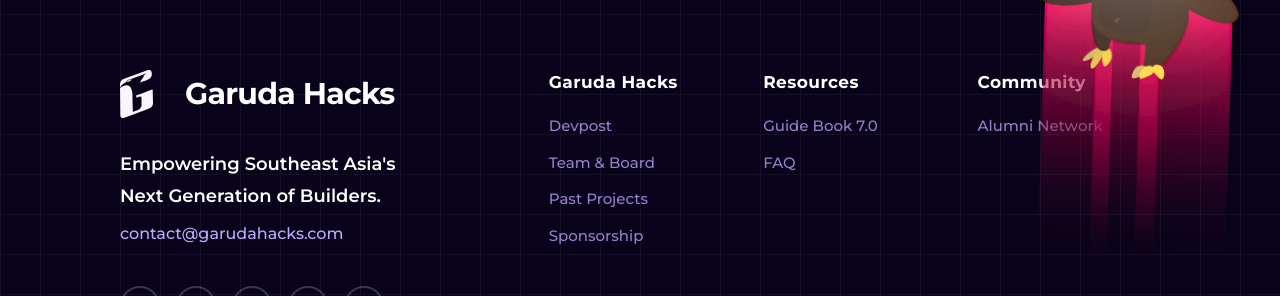
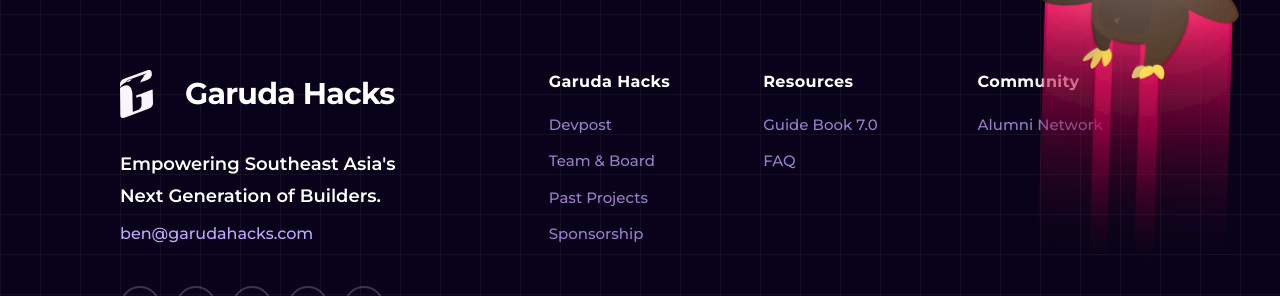
Before and after one commit to GarudaHacks/gh-7.0-site, a Next.js app: page / in a window 1280 px wide. Shown: the part 8820-9116 px from the top of the page. Built offline with nearby package versions, Linux system fonts and the light colour scheme.

Commit message:
[add] link footer

```diff
--- a/src/app/layout.tsx
+++ b/src/app/layout.tsx
@@ -3,6 +3,7 @@
 import { Montserrat, Geist } from "next/font/google";
 import "./globals.css";
 import { cn } from "@/lib/utils";
+import faviconImg from "./icon.svg";
 
 const geist = Geist({ subsets: ["latin"], variable: "--font-sans" });
 
@@ -14,6 +15,9 @@
 export const metadata: Metadata = {
   title: "Garudahacks 7.0",
   description: "Comingsoon",
+  icons: {
+    icon: faviconImg,
+  },
 };
 
 export default function RootLayout({
--- a/src/sections/Footer.tsx
+++ b/src/sections/Footer.tsx
@@ -73,9 +73,9 @@
               <p className="font-semibold text-lg text-white">
                 Next Generation of Builders.
               </p>
-              <p className="text-[#C4A9FF] mt-2 font-medium">
-                contact@garudahacks.com
-              </p>
+              <a href="https://mail.google.com/mail/?view=cm&fs=1&to=ben@garudahacks.com" className="text-[#C4A9FF] mt-2 font-medium hover:text-[#C4A9FF]/80 transition-colors">
+                ben@garudahacks.com
+              </a>
             </div>
 
             <div className="flex items-center gap-4 mt-4">
@@ -91,7 +91,7 @@
               <a href="#" className="w-10 h-10 rounded-full border-2 border-white/20 flex items-center justify-center hover:border-white hover:bg-white hover:text-[#08031a] transition-all">
                 <FaDiscord className="w-5 h-5" />
               </a>
-              <a href="#" className="w-10 h-10 rounded-full border-2 border-white/20 flex items-center justify-center hover:border-white hover:bg-white hover:text-[#08031a] transition-all">
+              <a href="https://mail.google.com/mail/?view=cm&fs=1&to=ben@garudahacks.com" className="w-10 h-10 rounded-full border-2 border-white/20 flex items-center justify-center hover:border-white hover:bg-white hover:text-[#08031a] transition-all">
                 <FaEnvelope className="w-4 h-4" />
               </a>
             </div>
@@ -99,7 +99,7 @@
 
           {footerLinks.map((col) => (
             <div key={col.title} className="flex flex-col gap-5">
-              <h3 className="font-bold text-[17px] text-white tracking-wide">
+              <h3 className="font-bold text-[16px] text-white tracking-wide">
                 {col.title}
               </h3>
               <div className="flex flex-col gap-3.5">
```
Also changed, not shown: src/app/icon.svg.
